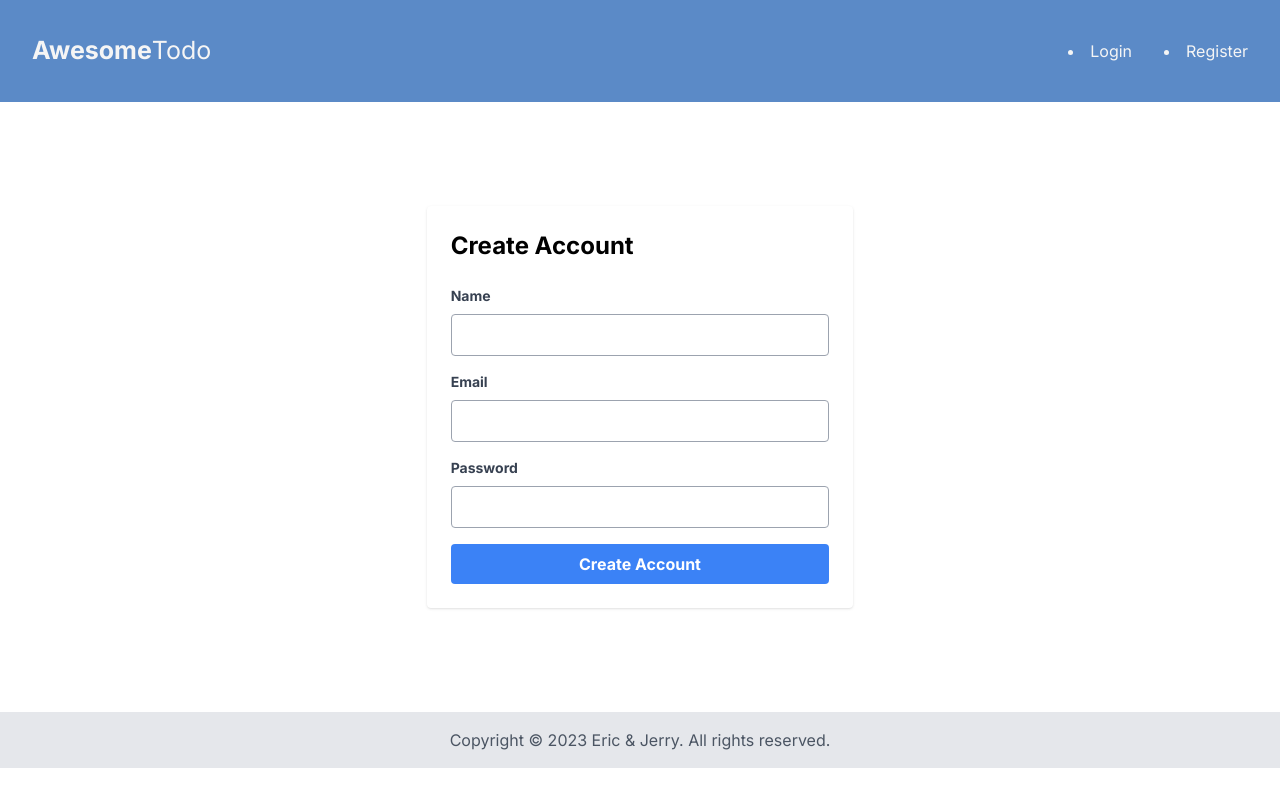
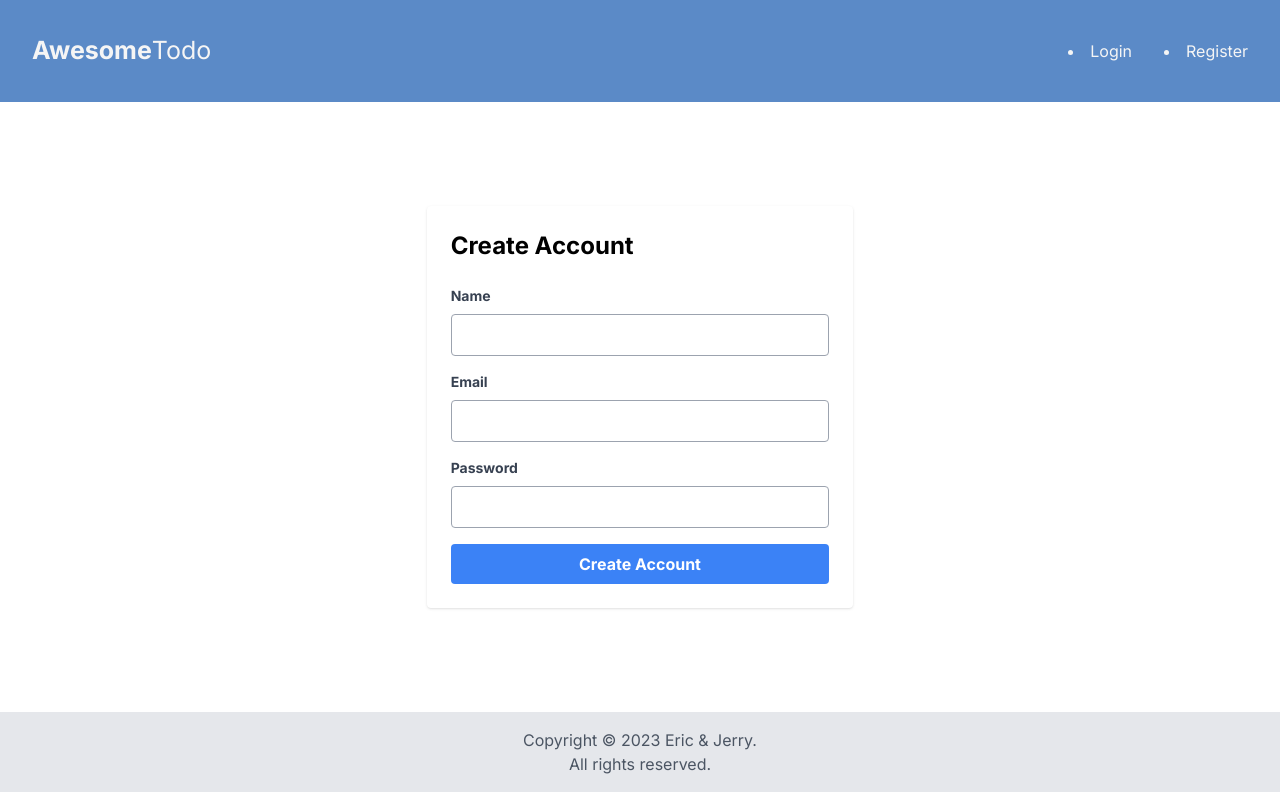
Before and after one commit to ericz02/Project3-Todo-App, a Next.js app: page /register in a window 1280 px wide. Built offline with nearby package versions, Linux system fonts and the light colour scheme.

Commit message:
edit footer

```diff
--- a/components/Footer.jsx
+++ b/components/Footer.jsx
@@ -1,7 +1,8 @@
 const Footer = () => {
     return (
         <footer className="bg-gray-200 py-4 text-center">
-        <p className="text-gray-600">Copyright © 2023 Eric & Jerry. All rights reserved.</p>
+        <p className="text-gray-600">Copyright © 2023 Eric & Jerry.</p>
+        <p className="text-gray-600">All rights reserved.</p>
         </footer>
     )
 }
```
